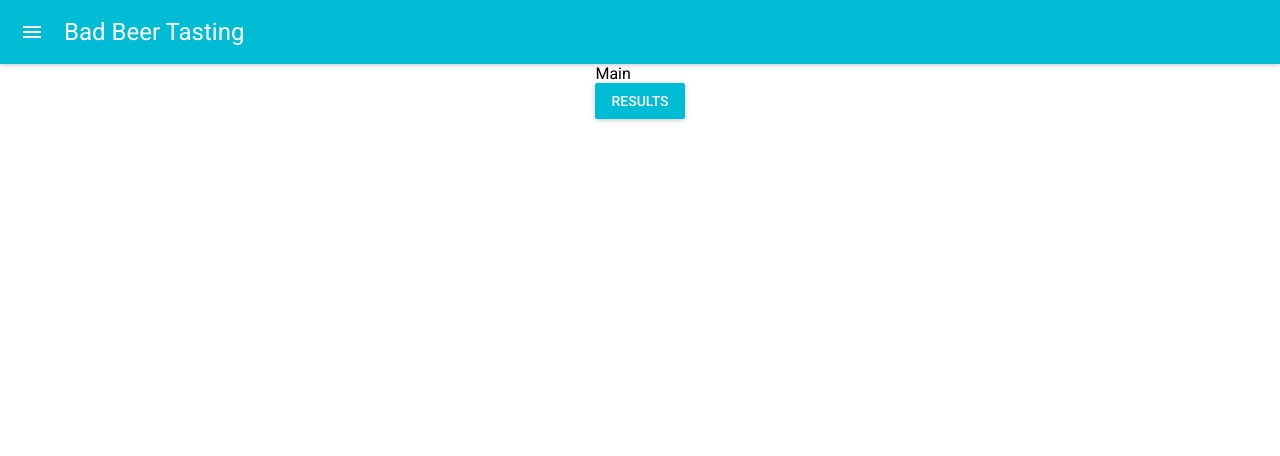
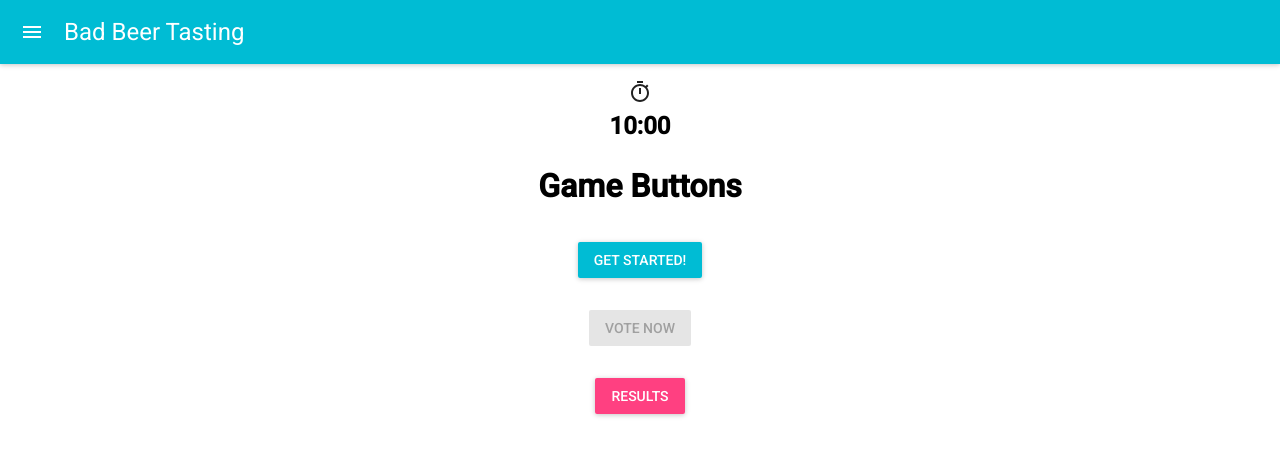
Before and after one commit to scottdevito/bad-beer-tasting, a React (Create React App) app: page /main in a window 1280 px wide. Shown: the top 456 px of the page. Built offline with nearby package versions, Linux system fonts and the light colour scheme.

Commit message:
Create initial UI for MainScreen

```diff
--- a/src/App.css
+++ b/src/App.css
@@ -40,3 +40,23 @@ body {
   justify-content: center;
   align-items: center;
 }
+
+.main-screen {
+  display: flex;
+  flex-direction: column;
+  justify-content: center;
+  align-items: center;
+  margin-top: 1em;
+}
+
+.timer-icon {
+  margin-bottom: 0.1em;
+}
+
+.timer-count {
+  margin: 0.25em;
+}
+
+.game-button {
+  margin: 1em;
+}
--- a/src/screens/main_screen.js
+++ b/src/screens/main_screen.js
@@ -1,16 +1,30 @@
 import React from 'react';
 import RaisedButton from 'material-ui/RaisedButton';
+import Divider from 'material-ui/Divider';
+import Timer from 'material-ui/svg-icons/image/timer';
+import { black500 } from 'material-ui/styles/colors';
 import { Link } from 'react-router-dom';
 
 const MainScreen = () => {
   return (
-    <div>
-      <div>Main</div>
+    <div className="main-screen">
+      <Timer color={black500} className="timer-icon" />
+      <h2 className="timer-count">10:00</h2>
+
+      <Divider />
+
+      <h1>Game Buttons</h1>
+      <RaisedButton
+        className="game-button"
+        label="Get Started!"
+        primary={true}
+      />
+      <RaisedButton className="game-button" label="Vote Now" disabled={true} />
       <Link to="/results">
         <RaisedButton
-          className="results-button"
+          className="game-button"
           label="Results"
-          primary={true}
+          secondary={true}
         />
       </Link>
     </div>
```
